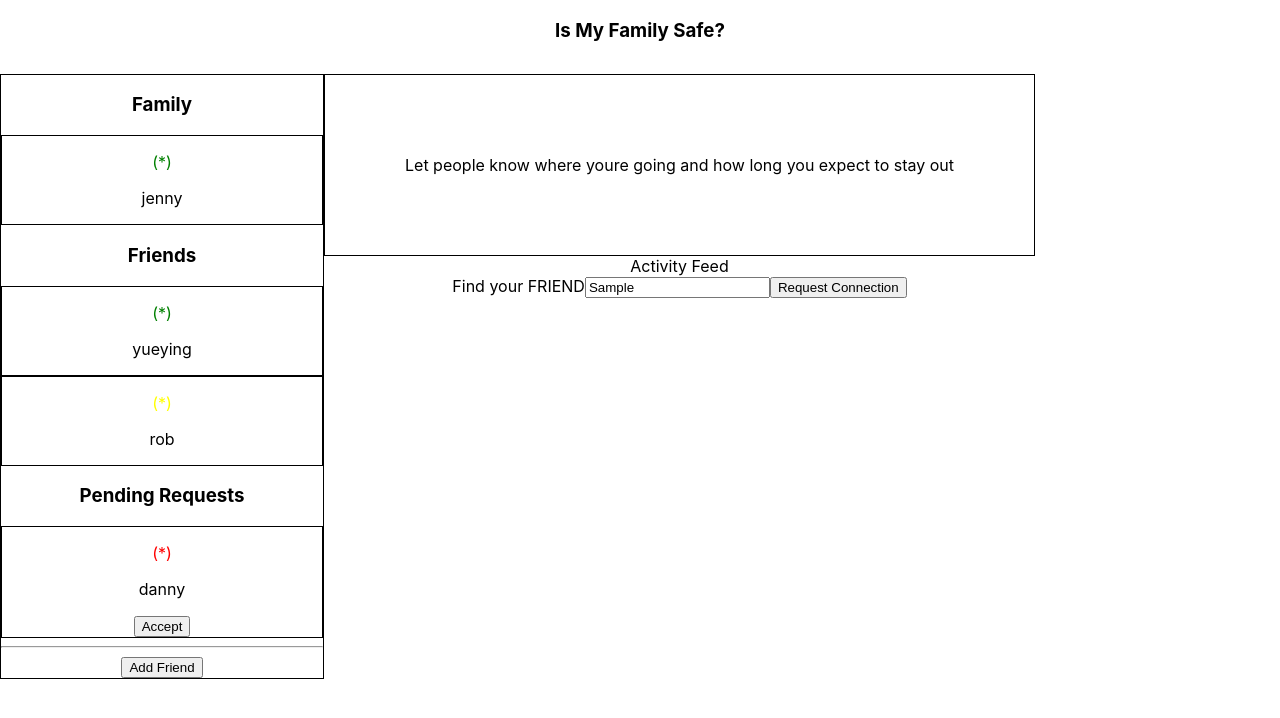
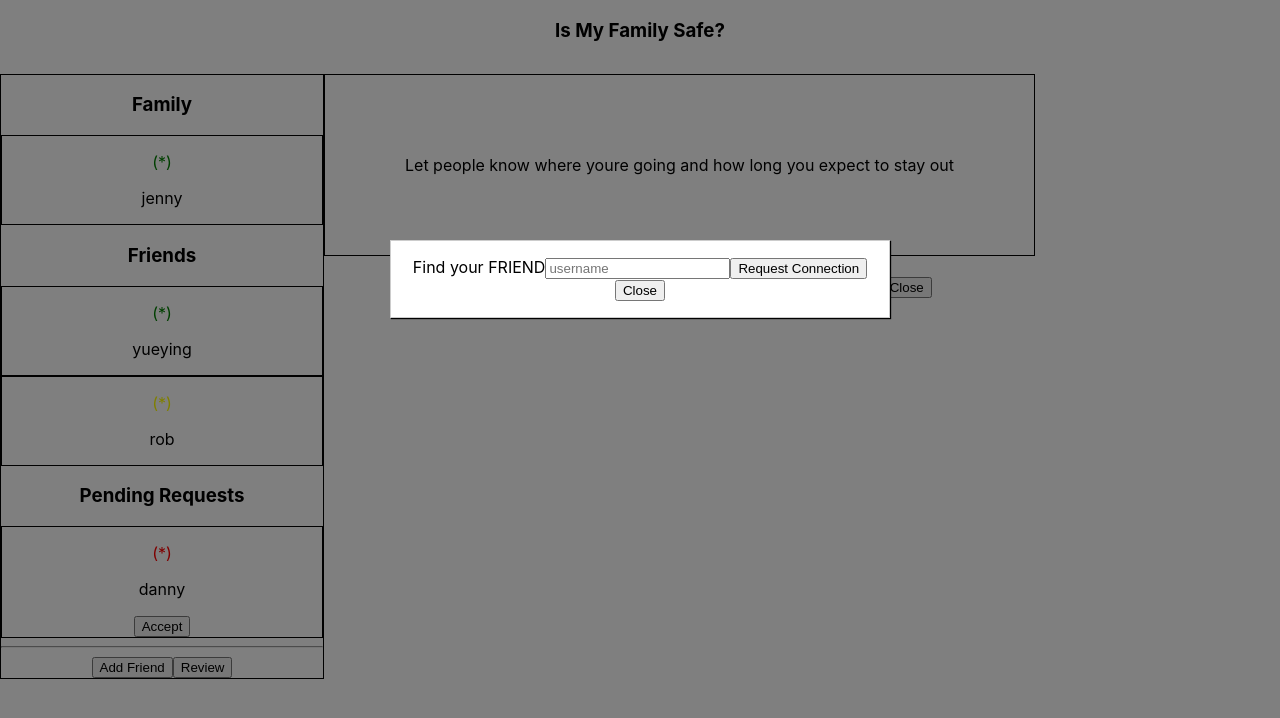
Before and after one commit to bbedevian/auth0-hackathon-team-RYB, a React (Create React App) app: page / in a window 1280 px wide. Both pictures are taken after typing "Sample" into the empty fields and a click on the button "Add Friend". Shown: the top 718 px of the page. Built offline with nearby package versions, Linux system fonts and the light colour scheme.

Commit message:
Modal is rendering correct form based on a button click

```diff
--- a/src/components/AddConnection/AddConnection.js
+++ b/src/components/AddConnection/AddConnection.js
@@ -2,6 +2,7 @@ import React, { useState } from 'react'
 import { connect } from 'react-redux'
 
 const AddConnection = (props) => {
+   console.log(props)
    const friends = [
       {name: 'brett'},
       {name: 'bob'},
@@ -24,6 +25,7 @@ const AddConnection = (props) => {
                <div>{friend.name}</div>
             ): null}
             <button onClick={() => setNameSearch()}>Request Connection</button>
+            <button onClick={() => props.showAddFriendForm(props.modalShow)}>Close</button>
          </form>
       </div>
 
@@ -31,7 +33,8 @@ const AddConnection = (props) => {
 }
 const mapDispatchToProps = dispatch => {
    return {
-      onSearchName: (name) => dispatch({type:'ADD_CONNECTION', payload: {nameSearch: name }})
+      onSearchName: (name) => dispatch({type:'ADD_CONNECTION', payload: {nameSearch: name }}),
+      showAddFriendForm: (modalShow) => dispatch({type: 'SHOW_CONNECTION_FORM', payload:{open: !modalShow}})
    }
 }
 const mapStateToProps = state => {
--- /dev/null
+++ b/src/components/Backdrop.js
@@ -0,0 +1,10 @@
+import React from "react";
+import classes from "./Backdrop.module.css";
+
+const Backdrop = (props) => {
+	return props.show ? (
+		<div onClick={props.clicked} className={classes.Backdrop}></div>
+	) : null;
+};
+
+export default Backdrop;
--- /dev/null
+++ b/src/components/Backdrop.module.css
@@ -0,0 +1,9 @@
+.Backdrop {
+	width: 100%;
+	height: 100%;
+	position: fixed;
+	z-index: 100;
+	left: 0;
+	top: 0;
+	background-color: rgba(0, 0, 0, 0.5);
+}
--- /dev/null
+++ b/src/components/Modal.js
@@ -0,0 +1,24 @@
+import React, { useState } from "react";
+import Backdrop from "./Backdrop";
+import classes from "./Modal.module.css";
+
+const Modal = (props) => {
+	return (
+		<React.Fragment>
+			<Backdrop clicked={props.closeModal} show={props.modalShow} />
+			<div
+				className={classes.Modal}
+				style={{
+					transform: props.modalShow
+						? "translateY(0)"
+						: "translateY(-100vh)",
+					opacity: props.modalShow ? "1" : "0",
+				}}
+			>
+				{props.children}
+			</div>
+		</React.Fragment>
+	);
+};
+
+export default Modal;
--- /dev/null
+++ b/src/components/Modal.module.css
@@ -0,0 +1,20 @@
+.Modal {
+	position: fixed;
+	z-index: 500;
+	background-color: white;
+	width: 70%;
+	border: 1px solid #ccc;
+	box-shadow: 1px 1px 1px black;
+	padding: 16px;
+	left: 15%;
+	top: 30%;
+	box-sizing: border-box;
+	transition: all 0.3s ease-out;
+}
+
+@media (min-width: 600px) {
+	.Modal {
+		width: 500px;
+		left: calc(50% - 250px);
+	}
+}
--- a/src/components/ReviewForm/ReviewForm.js
+++ b/src/components/ReviewForm/ReviewForm.js
@@ -1,7 +1,9 @@
 import React, { useEffect } from "react";
 import classes from "./ReviewForm.module.css";
+import { connect } from "react-redux";
+import Modal from "../Modal";
 
-const ReviewForm = () => {
+const ReviewForm = (props) => {
 	useEffect(() => {
 		console.log("CALLING THE HOOK");
 		const range = document.getElementById("range"),
@@ -26,6 +28,7 @@ const ReviewForm = () => {
 		range.addEventListener("input", setValue);
 	});
 
+	console.log(props)
 	return (
 		<div>
 			<form>
@@ -43,7 +46,7 @@ const ReviewForm = () => {
 				<div>
 					<p>Were employees wearing masks?</p>
 					<div className={classes.Checkbox}>
-						<label for="employeesYes">Yes</label>
+						<label htmlFor="employeesYes">Yes</label>
 						<input
 							type="checkbox"
 							id="employeesYes"
@@ -51,7 +54,7 @@ const ReviewForm = () => {
 							value={true}
 						/>
 					</div>
-					<label for="employeesNo">No</label>
+					<label htmlFor="employeesNo">No</label>
 					<input
 						type="checkbox"
 						id="employeesNo"
@@ -62,7 +65,7 @@ const ReviewForm = () => {
 				<div>
 					<p>Were customers wearing masks?</p>
 					<div className={classes.Checkbox}>
-						<label for="customersYes">Yes</label>
+						<label htmlFor="customersYes">Yes</label>
 						<input
 							type="checkbox"
 							id="customersYes"
@@ -70,7 +73,7 @@ const ReviewForm = () => {
 							value={true}
 						/>
 					</div>
-					<label for="customersNo">No</label>
+					<label htmlFor="customersNo">No</label>
 					<input
 						type="checkbox"
 						id="customersNo"
@@ -85,9 +88,18 @@ const ReviewForm = () => {
 					</p>
 					<textarea name="additionalComments" rows="5" cols="50" />
 				</div>
-				<button type="submit">Submit</button>
+				<button onClick={() =>props.showReviewForm(props.modalShow)} type="submit">Submit</button>
 			</form>
 		</div>
 	);
 };
-export default ReviewForm;
+
+const msp = () => {};
+
+const mdp = (dispatch) => {
+	return {
+		showReviewForm: (modalShow) => {dispatch({ type: "SHOW_REVIEW_FORM", payload: { open: !modalShow } });},
+	};
+};
+
+export default connect(null, mdp)(ReviewForm);
--- a/src/containers/FnFList.js
+++ b/src/containers/FnFList.js
@@ -1,10 +1,14 @@
 import React from 'react';
 import {connect} from 'react-redux'
 import FnFCard from '../components/FnFCard';
+import Modal from '../components/Modal';
+import ReviewForm from '../components/ReviewForm/ReviewForm';
+import AddConnection from '../components/AddConnection/AddConnection'
 
 const FnFList = (props) => {
     let friends = props.connections.filter(connection => connection.accepted === true)
     let pending = props.connections.filter(connection => connection.accepted === false)
+    console.log(props)
     return (
         <div className='fnf-list'>
             <h3>Family</h3>
@@ -19,15 +23,28 @@ const FnFList = (props) => {
             {pending.map((connection, index) => <FnFCard key={index} pending={true} person={connection}/>
             )}
             <hr></hr>
-            <button>Add Friend</button>
+            <button onClick={()=> props.showAddFriendForm(props.addConnectionModal.open)} >Add Friend</button>
+            <button onClick={()=>props.showReviewForm(props.reviewModal.open)} >Review</button>
+            <Modal modalShow={props.reviewModal.open || props.addConnectionModal.open}>
+                {props.reviewModal.open?<ReviewForm modalShow={props.reviewModal.open}/> : null}
+                {props.addConnectionModal.open? <AddConnection modalShow={props.addConnectionModal.open} /> : null}
+            </Modal>
         </div>
     );
 }
 
 const msp = (state) => {
     return {
-        connections: state.connections
+        connections: state.connections,
+        reviewModal: state.reviewModal,
+        addConnectionModal: state.addConnectionModal,
+    }
+}
+const mdp = dispatch => {
+    return {
+        showReviewForm: (modalShow) => dispatch({type: 'SHOW_REVIEW_FORM', payload:{open: !modalShow}}),
+        showAddFriendForm: (modalShow) => dispatch({type: 'SHOW_CONNECTION_FORM', payload:{open: !modalShow}})
     }
 }
 
-export default connect(msp)(FnFList);
+export default connect(msp, mdp)(FnFList);
--- a/src/reducer.js
+++ b/src/reducer.js
@@ -4,7 +4,13 @@ let initialState = {
     {name: 'rob', relationship: 'friend', status: 'yellow', accepted: true},
     {name: 'jenny', relationship: 'family', status: 'green', accepted: true},
     {name: 'danny', relationship: 'friend', status: 'red', accepted: false}],
-    myActivities: []
+    myActivities: [],
+    reviewModal:{
+        open: false
+    },
+    addConnectionModal:{
+        open:false
+    },
 }
 
 // connections will be fetched from the self ref upon app loading
@@ -31,6 +37,10 @@ export const reducer = (prevState=initialState, action) => {
             return {...prevState, currentUser: action.payload.user}
         case 'ADD_CONNECTION':
             return {...prevState, nameSearch: action.payload.nameSearch}
+        case 'SHOW_REVIEW_FORM':
+            return{...prevState, reviewModal:{open: action.payload.open}}
+        case 'SHOW_CONNECTION_FORM':
+            return{...prevState, addConnectionModal:{open: action.payload.open}}
         default:
             return {...prevState}
     }
```
